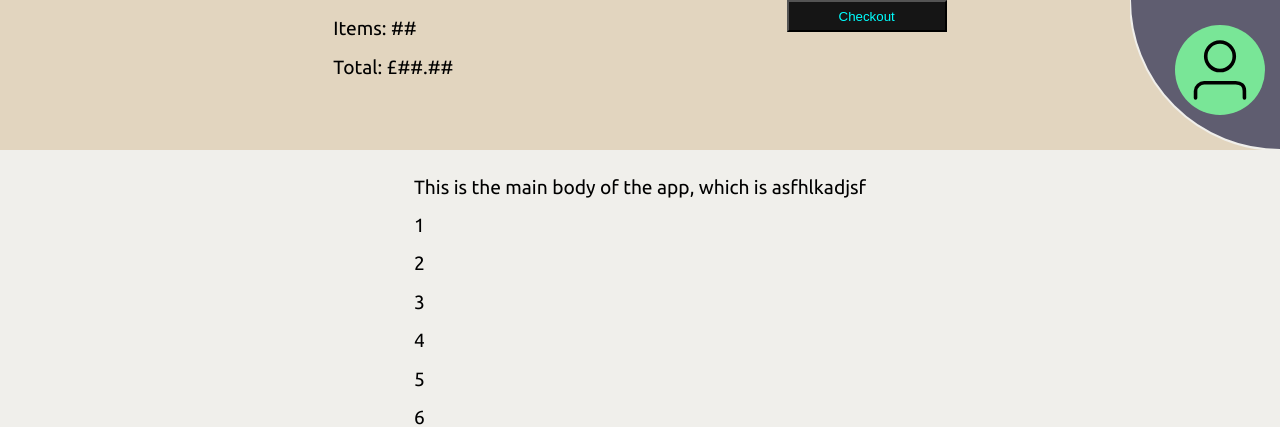
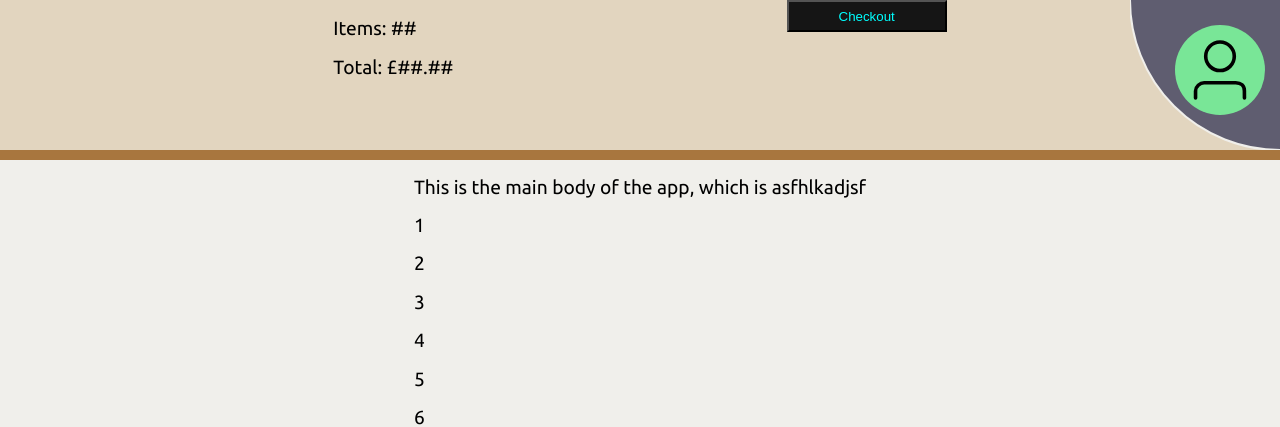
Before and after one commit to harrytallon/beannbrew-html, a Flask app: template templates/food-menu.html in a window 1280 px wide. Shown: the top 427 px of the page. Run offline with Flask 3, Linux system fonts and the light colour scheme; the template is opened without the code that fills it, so the values that code supplies are empty; some libraries are stand-ins or nearby versions.

Commit message:
Update style.css

```diff
--- a/static/style.css
+++ b/static/style.css
@@ -190,12 +190,7 @@ body {
     width: 100%;
     z-index: 900;
     background-color: #e2d5bf;
-    border-style: solid;
-    border-color: #a8763e;
-    border-bottom: 10px;
-    border-top: 0px;
-    border-left: 0px;
-    border-right: 0px;
+    border-bottom: 10px solid #a8763e;
     height:150px;
     display: flex;
     justify-content: space-evenly;
```
